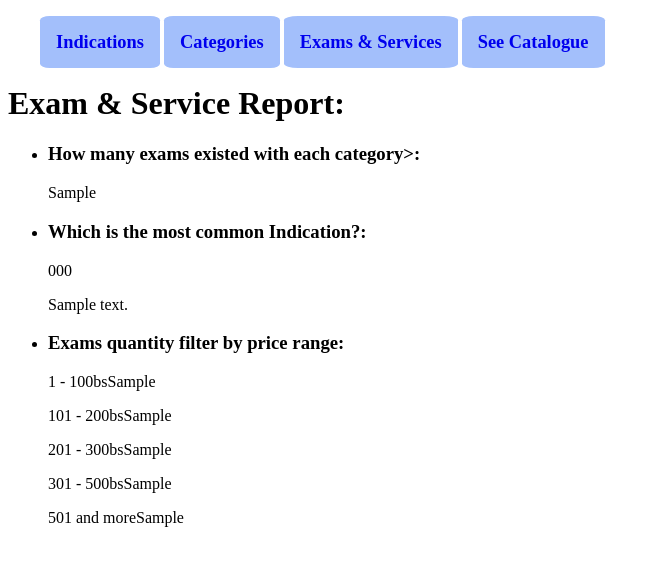
After one commit to nataliamoraluq/project_Lab_Doof, a Flask app: template templates/reportExam.html.jinja in a window 1280 px wide. The commit adds this page. Shown: the top 566 px of the page, without its empty margins (0-660 px from the left). Run offline with Flask 3, Linux system fonts and the light colour scheme; the template is opened without the code that fills it: most values are stand-ins (such as "Sample title", 1, 10 or a date in 2020).

Commit message:
ending report

```diff
--- a/app.py
+++ b/app.py
@@ -198,6 +198,58 @@ def showCatalogue():
         #
     return render_template("catalogueExam.html.jinja", categorias=categories, exams=examFiltList)
 # SEE REPORT
+@app.route("/report", methods=["GET"])
+def showReport():
+    countIndic= 0
+    countEbyC = 0
+
+    #
+
+    #
+
+    categNewList = []
+    top = 0
+    mostCommonIndic = {}
+
+    intervalE = {
+        'first':0,
+        'second':0,
+        'third':0,
+        'fourth':0,
+        'fifth':0,
+    }
+    # ---- EXAMS BY PRICE RANGES (0 TO 500+) ----
+    for exam in examServiceCollection.find():
+        if exam['price'] <= 100:
+            intervalE['first'] += 1
+        elif exam['price'] <= 200:
+            intervalE['second'] += 1
+        elif exam['price'] <= 300:
+            intervalE['third'] += 1
+        elif exam['price'] <= 500:
+            intervalE['fourth'] += 1
+        elif exam['price'] > 500:
+            intervalE['fifth'] += 1
+
+    for indic in indicationCollection.find():
+        i = 0
+        for examX in examServiceCollection.find():
+            if examX['indicationX'] == indic['description']:
+                i += 1
+        if i > top:
+            top = i
+            mostCommonIndic = {'code': indic['name'], 'description': indic['description']}
+
+    for cat in categoryCollection.find():
+        i = 0
+        for exam in examServiceCollection.find():
+            if exam['category'] == cat['name']:
+                i += 1
+        categNewList.append({'name': cat['name'], 'num': str(i)})
+
+    #
+    return render_template("reportExam.html.jinja", categorias=categories, exams=examFiltList)
+
 
 if __name__ == "__main__":
     app.run(debug=True)
--- a/templates/detailedExam.html.jinja
+++ b/templates/detailedExam.html.jinja
@@ -21,7 +21,7 @@
             </li>
             <li>
                 <h4> Indications:</h4>
-                <p>{{examen.indicationsX}}</p>
+                <p>{{examen.indication}}</p>
             </li>
             <li>
                 <h4> Price:</h4>
--- /dev/null
+++ b/templates/reportExam.html.jinja
@@ -0,0 +1,25 @@
+{% extends 'base.html.jinja' %}
+{% block contentBase %}
+    <div id="examInfoDetailed">
+        <h1> {% block title %} Exam & Service Report: {% endblock %}</h1>
+        <ul>
+            <li>
+                <h3> How many exams existed with each category>: </h3>
+                <p>{{x.x}}</p>
+            </li>
+            <li>
+                <h3> Which is the most common Indication?: </h3>
+                <p>{{mostCommonIndic.code}}</p>
+                <p>{{mostCommonIndic.description}}</p>
+            </li>
+            <li>
+                <h3> Exams quantity filter by price range: </h3>
+                <p>1 - 100bs{{intervalE.x}}</p>
+                <p>101 - 200bs{{intervalE.x}}</p>
+                <p>201 - 300bs{{intervalE.x}}</p>
+                <p>301 - 500bs{{intervalE.x}}</p>
+                <p>501 and more{{intervalE.x}}</p>
+            </li>
+        </ul>
+    </div>
+{% endblock %}
```
